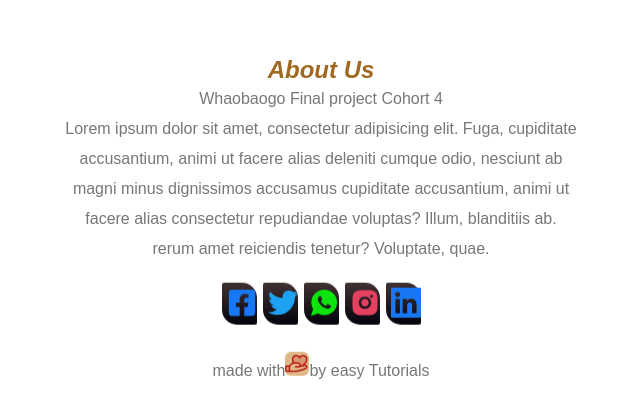
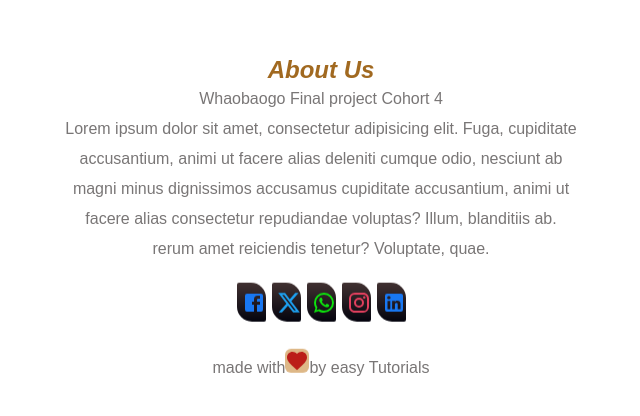
Before and after one commit to EmmanuelUkaegbu/Team-Project, a React (Vite) app: page /home in a window 1280 px wide. Shown: the part 1679-2095 px from the top of the page, without its empty margins (319-959 px from the left). Built offline with nearby package versions, Linux system fonts and the light colour scheme.

Commit message:
Updated project

```diff
--- a/src/Component/Footer.tsx
+++ b/src/Component/Footer.tsx
@@ -1,11 +1,11 @@
 import { Link } from "react-router-dom";
 import "./Footer.css";
-import { FaFacebookSquare } from "react-icons/fa";
-import { RiInstagramFill } from "react-icons/ri";
-import { TfiTwitterAlt } from "react-icons/tfi";
-import { IoLogoWhatsapp } from "react-icons/io";
-import { GrLinkedin } from "react-icons/gr";
-import { PiHandHeartDuotone } from "react-icons/pi";
+import FacebookIcon from "@mui/icons-material/Facebook";
+import InstagramIcon from "@mui/icons-material/Instagram";
+import XIcon from "@mui/icons-material/X";
+import WhatsAppIcon from "@mui/icons-material/WhatsApp";
+import LinkedInIcon from "@mui/icons-material/LinkedIn";
+import FavoriteIcon from "@mui/icons-material/Favorite";
 
 const Footer = () => {
   return (
@@ -26,34 +26,34 @@ const Footer = () => {
         <div className="icons">
           <div className="icon-box">
             <Link to={"https://Facebook.com"}>
-              <FaFacebookSquare className="facebook-icon" />
+              <FacebookIcon className="facebook-icon" />
             </Link>
           </div>
           <div className="icon-box">
             <Link to="https://twitter.com">
-              <TfiTwitterAlt className="twitter-icon" />
+              <XIcon className="twitter-icon" />
             </Link>
           </div>
 
           <div className="icon-box">
             <Link to="https://whatsapp.com">
-              <IoLogoWhatsapp className="whatsapp-icon" />
+              <WhatsAppIcon className="whatsapp-icon" />
             </Link>
           </div>
           <div className="icon-box">
             <Link to="https://instagram.com">
-              <RiInstagramFill className="instagram-icon" />
+              <InstagramIcon className="instagram-icon" />
             </Link>
           </div>
           <div className="icon-box">
             <Link to="https://linkedin.com">
-              <GrLinkedin className="linkedin-icon" />
+              <LinkedInIcon className="linkedin-icon" />
             </Link>
           </div>
         </div>
         <p>
           made with
-          <PiHandHeartDuotone className="Love-icon" />
+          <FavoriteIcon className="Love-icon" />
           by easy Tutorials
         </p>
       </section>
```
